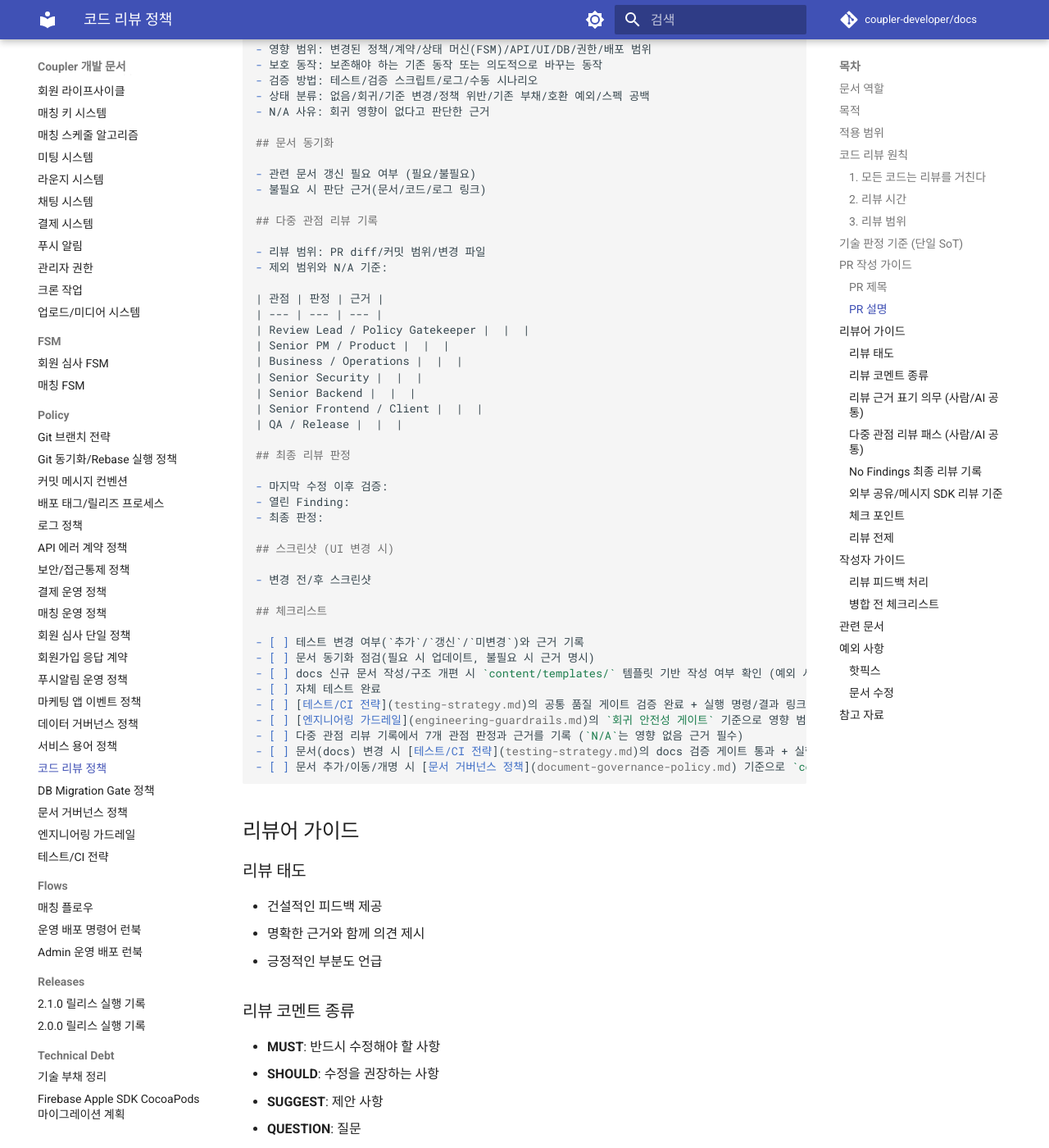
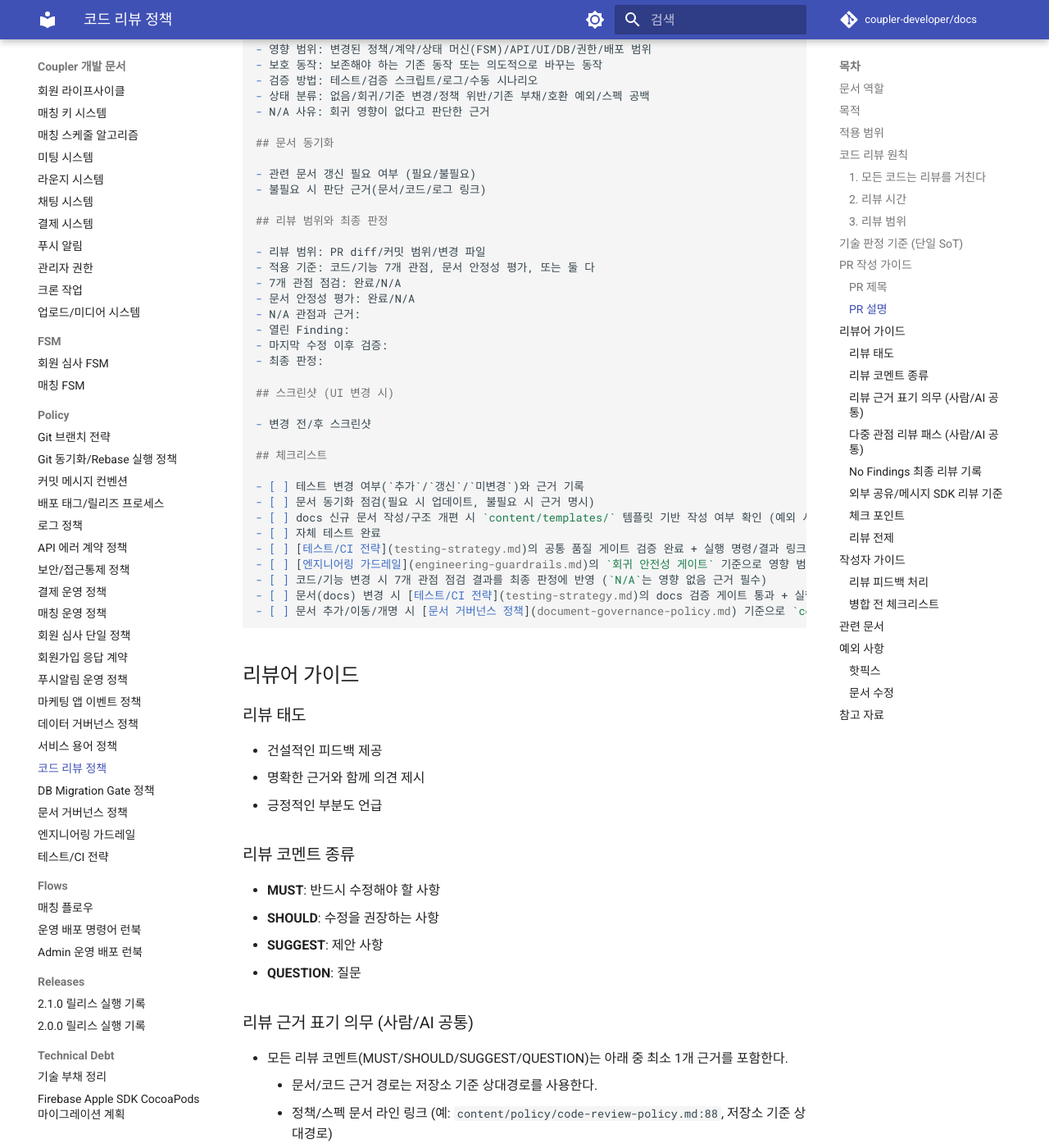
Before and after one commit to coupler-developer/docs, an MkDocs documentation site: the page built from content/policy/code-review-policy.md, in a window 1280 px wide and 1400 px high, scrolled down 2018 px. Shown: the whole window at 82% size. Built offline with MkDocs 1.6.1 and Material for MkDocs 9.7.7, drawn with Linux system fonts in a browser that asks for light colours; comment, search, counter and statistics services are not loaded; some of the changed text lies outside the part shown.

Commit message:
docs: 리뷰 판정 기록 간결화
Changes:
- PR 템플릿의 관점별 표를 최종 판정 요약 항목으로 축약
- 7개 관점 점검 여부와 N/A 근거 기록 항목 추가
- 마지막 수정 이후 검증 후 최종 판정 순서로 정렬

Tests:
- yarn validate:docs 통과

````diff
--- a/content/policy/code-review-policy.md
+++ b/content/policy/code-review-policy.md
@@ -82,25 +82,15 @@
 - 관련 문서 갱신 필요 여부 (필요/불필요)
 - 불필요 시 판단 근거(문서/코드/로그 링크)
 
-## 다중 관점 리뷰 기록
+## 리뷰 범위와 최종 판정
 
 - 리뷰 범위: PR diff/커밋 범위/변경 파일
-- 제외 범위와 N/A 기준:
-
-| 관점 | 판정 | 근거 |
-| --- | --- | --- |
-| Review Lead / Policy Gatekeeper |  |  |
-| Senior PM / Product |  |  |
-| Business / Operations |  |  |
-| Senior Security |  |  |
-| Senior Backend |  |  |
-| Senior Frontend / Client |  |  |
-| QA / Release |  |  |
-
-## 최종 리뷰 판정
-
+- 적용 기준: 코드/기능 7개 관점, 문서 안정성 평가, 또는 둘 다
+- 7개 관점 점검: 완료/N/A
+- 문서 안정성 평가: 완료/N/A
+- N/A 관점과 근거:
+- 열린 Finding:
 - 마지막 수정 이후 검증:
-- 열린 Finding:
 - 최종 판정:
 
 ## 스크린샷 (UI 변경 시)
@@ -115,7 +105,7 @@
 - [ ] 자체 테스트 완료
 - [ ] [테스트/CI 전략](testing-strategy.md)의 공통 품질 게이트 검증 완료 + 실행 명령/결과 링크 첨부 (`N/A` 항목은 미적용 근거 명시)
 - [ ] [엔지니어링 가드레일](engineering-guardrails.md)의 `회귀 안전성 게이트` 기준으로 영향 범위/보호 동작/검증 방법/상태 분류/N/A 사유를 기록
-- [ ] 다중 관점 리뷰 기록에서 7개 관점 판정과 근거를 기록 (`N/A`는 영향 없음 근거 필수)
+- [ ] 코드/기능 변경 시 7개 관점 점검 결과를 최종 판정에 반영 (`N/A`는 영향 없음 근거 필수)
 - [ ] 문서(docs) 변경 시 [테스트/CI 전략](testing-strategy.md)의 docs 검증 게이트 통과 + 실행 명령/결과 링크 첨부
 - [ ] 문서 추가/이동/개명 시 [문서 거버넌스 정책](document-governance-policy.md) 기준으로 `content/AGENTS.md` 인덱스와 `mkdocs.yml` `nav` 동기화 여부 확인
 ```
@@ -154,6 +144,10 @@
 - 각 관점은 별도 코멘트를 남길 수 있으나, 모든 코멘트는 `리뷰 근거 표기 의무`를 따른다.
 - 변경 범위와 무관한 관점은 `N/A`로 표시하고, 영향 없음 판단 근거(문서/코드/로그)를 남긴다.
 - 최종 리뷰 결과는 finding 중심으로 정리한다. 페르소나별 일반 의견은 finding으로 남기지 않는다.
+- 7개 관점은 점검 기준이며, 최종 보고나 세션 출력에 관점별 표를 항상 펼쳐 쓰는 요구사항이 아니다.
+- 단, 코드/기능 변경에서는 7개 관점 점검 완료 여부와 `N/A` 근거를 최종 판정에 남긴다.
+- 최종 보고는 리뷰 범위, 적용 기준, 열린 Finding, 마지막 수정 이후 검증, 문서 동기화, 최종 판정을 간결하게 기록한다.
+- Finding이 있으면 문제, 근거, 필요 조치와 대표 발견 관점을 함께 기록한다.
 - **Review Lead / Policy Gatekeeper**: 리뷰 코멘트의 근거, 등급(MUST/SHOULD/SUGGEST/QUESTION), 중복 여부, 정책 충돌 여부를 확인한다.
 - **Senior PM / Product**: 요구사항, 사용자 흐름, 스펙 공백, 기준 변경 여부를 확인한다.
 - **Business / Operations**: 운영 가능성, CS 리스크, 관리자 액션, 심사/결제/푸시 운영 영향을 확인한다.
````
